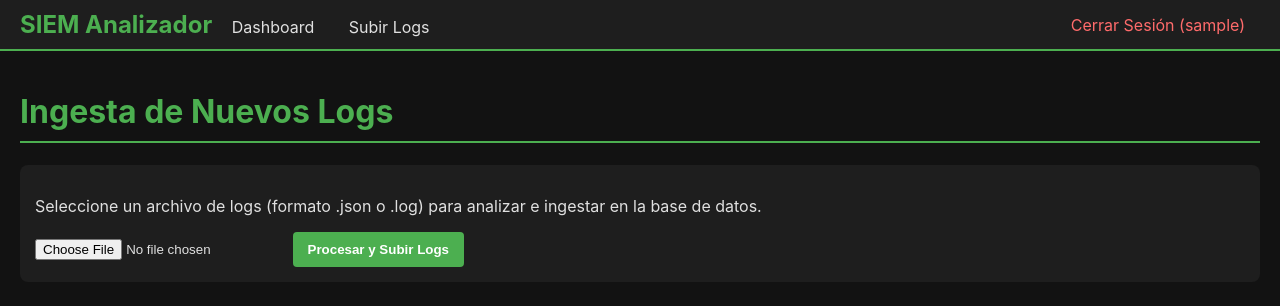
After one commit to leafar1087/python-siem-analyzer, a Flask app: page /upload in a window 1280 px wide. The commit adds this page. Shown: the top 306 px of the page. Run offline with Flask 3, Linux system fonts and the light colour scheme; the visitor is signed in with stand-in values (Sample User, id 1); data comes from the database, SQL or seed files in the repository.

Commit message:
Modulo SIEM: conexion a BD para lectura de logs

```diff
--- a/app.py
+++ b/app.py
@@ -1,6 +1,6 @@
 # app.py - Nuestro servidor web Flask
 
-import json, sys, pandas as pd, traceback
+import json, sys, pandas as pd, traceback, hashlib
 # importamos el modulo render_template para poder renderizar nuestras plantillas HTML
 from flask import Flask, request, jsonify, render_template, redirect, url_for, flash
 from models import LogEvent, ErrorLogEvent, WarnLogEvent, InfoLogEvent
@@ -8,11 +8,13 @@ from models import LogEvent, ErrorLogEvent, WarnLogEvent, InfoLogEvent
 
 # --- Nuevas importaciones para la Capa 0: Seguridad ---
 from flask_sqlalchemy import SQLAlchemy
+from sqlalchemy.exc import IntegrityError
 from flask_login import LoginManager, UserMixin, login_user, logout_user, login_required, current_user
 from flask_wtf import FlaskForm
 from wtforms import StringField, PasswordField, SubmitField
 from wtforms.validators import DataRequired
 from werkzeug.security import generate_password_hash, check_password_hash
+from werkzeug.utils import secure_filename
 
 
 # --- FORMULARIO DE LOGIN (CAPA 0) ---
@@ -64,10 +66,43 @@ class User(UserMixin, db.Model):
 def load_user(user_id):
     # Le dice a Flask login cómo cargar un usuario
 
-    return User.query.get(int(user_id))
+    return db.session.get(User, int(user_id))
 
+class Log(db.Model):
+    id = db.Column(db.Integer, primary_key=True)
+    # el hash unico para deduplicacion
+    # usampis index=true para que la busqueda sea mas rapida
+    log_hash = db.Column(db.String(64), index=True, unique=True, nullable=False)
+    timestamp = db.Column(db.String(100))
+    ip = db.Column(db.String(100), index=True)
+    nivel = db.Column(db.String(50))
+    severidad = db.Column(db.String(50), index=True)
+    mensaje = db.Column(db.Text)
 
+    def __init__(self, timestamp, nivel, mensaje, ip, severidad):
+        self.timestamp = timestamp
+        self.nivel = nivel
+        self.mensaje = mensaje
+        self.ip = ip
+        self.severidad = severidad
 
+        self.log_hash = self._generar_hash()
+
+    def _generar_hash(self):
+        string_unico = f"{self.timestamp}-{self.ip}-{self.mensaje}"
+
+        return hashlib.sha256(string_unico.encode('utf-8')).hexdigest()
+
+    def to_dict(self):
+        return{
+            "id": self.id,
+            "timestamp": self.timestamp,
+            "ip": self.ip,
+            "nivel": self.nivel,
+            "severidad": self.severidad,
+            "mensaje": self.mensaje,
+
+        }
 
 
 def cargar_y_analizar_logs():
@@ -109,13 +144,17 @@ def cargar_y_analizar_logs():
 
 def generar_estadisticas():
     """
-    Usa Pandas para leer el JSON y generar estadísticas.
+    Usa Pandas para leer la BASE DE DATOS y generar estadísticas.
     """
     try:
-        # 1. Leemos el JSON. 'orient="records"' es la clave que arreglamos.
-        df = pd.read_json("logs.json", orient="records")
+        # 1. Creamos una consulta de SQLAlchemy para seleccionar todos los logs
+        query = Log.query
 
-        # 2. Comprobamos si el DataFrame está vacío (buena práctica)
+        # 2. ¡La nueva magia! Pandas lee la consulta de SQLAlchemy
+        # 'db.engine' es el motor de conexión a nuestra BD (users.db)
+        df = pd.read_sql_query(query.statement, db.engine)
+
+        # 3. Comprobamos si el DataFrame está vacío
         if df.empty:
             return {
                 "total_logs": 0,
@@ -123,31 +162,35 @@ def generar_estadisticas():
                 "top_5_ips": {}
             }
 
-        # 3. Hacemos el análisis
-        # (Usa aquí la clave que corregiste, ej. 'ip_origen' o 'ip')
+        # 4. Hacemos el análisis (¡ESTO ES IDÉNTICO A ANTES!)
+        # (Asegúrate de que 'ip' coincida con tu columna)
         top_ips = df['ip'].value_counts().nlargest(5).to_dict()
         conteo_niveles = df['nivel'].value_counts().to_dict()
 
-        # 4. Preparamos la respuesta de éxito
+        # 5. Preparamos la respuesta de éxito
         stats = {
-            "total_logs": int(len(df)), # int() es una buena práctica
+            "total_logs": int(len(df)),
             "conteo_por_nivel": conteo_niveles,
             "top_5_ips": top_ips
         }
         return stats
 
-    except FileNotFoundError:
-        print("[ERROR] No se encontró el archivo logs.json")
-        return {"error": "No se encontró el archivo de logs."}
-    except KeyError as e:
-        # Si el error de 'ip_origen' regresa, esto lo atrapará
-        print(f"[ERROR] KeyError en Pandas: {e}")
-        return {"error": f"Discrepancia de nombres en logs.json. Falta la columna: {e}"}
     except Exception as e:
-        # Un 'atrapa-todo' para cualquier otro error de Pandas o de archivo
-        print(f"[ERROR] Error inesperado en generar_estadisticas: {e}")
+        db.session.rollback()
+        # Este error ahora sí debería ser visible si algo más falla
+        print(f"Error al generar estadísticas con Pandas: {e}")
         return {"error": str(e)}
 
+def parsear_log_json(archivo_subido):
+    try:
+        contenido_texto = archivo_subido.read().decode('utf-8')
+        logs_crudos = json.loads(contenido_texto)
+        if not isinstance(logs_crudos, list):
+            return None, "El JSON debe ser una lista de logs"
+        return logs_crudos, None
+    except Exception as e:
+        print(f"[ERROR] Error al parsear el archivo JSON: {e}")
+        return None, f"Error al leer el archivo JSON: {str(e)}"
 
 
 # --- ENDPOINTS (RUTAS) DE NUESTRA APP
@@ -195,46 +238,45 @@ def index():
     return render_template("index.html")
 
 @app.route("/api/logs")
-@login_required # Solo un usuario logueado puede ver los logs
+@login_required
 def get_logs():
 
     try:
         page = request.args.get('page', 1, type=int)
         per_page = request.args.get('per_page', 10, type=int)
     except ValueError:
-        return jsonify({"error": "Los parámetros de página deben ser números enteros"}), 400
+        return jsonify({"error": "Parámetros 'page' y 'per_page' deben ser números."}), 400
 
-    #1. Ejecutamos toda nuestra logica de POO
-    lista_de_objetos_log = cargar_y_analizar_logs()
-    total_logs = len(lista_de_objetos_log)
+    # --- ¡LÓGICA DE LECTURA ACTUALIZADA! ---
+    # Ya no leemos de 'logs.json', ¡consultamos la BD!
 
-    start_index = (page - 1) * per_page
-    end_index = start_index + per_page
+    # 1. Obtenemos el objeto de paginación de SQLAlchemy
+    # 'Log.query' es la base de nuestra consulta.
+    # '.order_by(Log.timestamp.desc())' muestra los logs más nuevos primero.
+    # '.paginate()' es la magia que maneja todo por nosotros.
+    try:
+        paginacion = Log.query.order_by(Log.timestamp.desc()).paginate(
+            page=page,
+            per_page=per_page,
+            error_out=False # No da error 404 si la página está vacía
+        )
+    except Exception as e:
+        db.session.rollback()
+        print(f"Error al consultar logs: {e}")
+        return jsonify({"error": "Error interno al consultar la base de datos."}), 500
 
-    logs_para_esta_pagina = lista_de_objetos_log[start_index:end_index]
-    #2. Convertimos nuestros objetos log en diccionarios
-    # el navegador no entiende un objeto de python, pero sí un diccionario/JSON
+    # 2. 'paginacion.items' contiene la lista de objetos Log para esta página
+    logs_para_esta_pagina = paginacion.items
 
-    logs_como_diccionarios = []
-    for log in logs_para_esta_pagina:
-        logs_como_diccionarios.append({
-            "timestamp": log.timestamp,
-            "ip": log.ip,
-            "mensaje": log.mensaje,
-            "severidad": log.obtener_severidad() # llamamos al metodo del objeto
-        })
+    # 3. Convertimos los objetos Log a diccionarios
+    logs_como_diccionarios = [log.to_dict() for log in logs_para_esta_pagina]
 
-    total_pages = (total_logs + per_page - 1) // per_page
-
-    # 3. Devolvemos la lista de diccionarios como JSON
-    # 'jsonify' convierte nuestra lista de Python en una respuesta JSON
-    # que el navegador puede entender.
-
+    # 4. Devolvemos el JSON con la info de paginación del objeto
     return jsonify({
-        "logs": logs_como_diccionarios,
-        "total_pages": total_pages,
-        "current_page": page,
-        "total_logs": total_logs
+        'logs': logs_como_diccionarios,
+        'current_page': paginacion.page,
+        'total_pages': paginacion.pages,
+        'total_logs': paginacion.total
     })
 
 @app.route("/api/stats")
@@ -255,7 +297,88 @@ def get_stats():
     # 3. Si todo va bien, devuelve el JSON con éxito (código 200 por defecto)
     return jsonify(estadisticas)
 
+@app.route('/upload', methods=['GET', 'POST'])
+@login_required
+def upload_logs():
+    # Si el método es POST, significa que el usuario ha subido el formulario
+    if request.method == 'POST':
 
+        # 1. Comprobamos que el formulario tenga una parte 'log_file'
+        if 'log_file' not in request.files:
+            flash('Error: No se encontró la parte del archivo.', 'danger')
+            return redirect(request.url)
+
+        file = request.files['log_file']
+
+        # 2. Comprobamos que el usuario haya seleccionado un archivo
+        if file.filename == '':
+            flash('Error: No se seleccionó ningún archivo.', 'danger')
+            return redirect(request.url)
+
+        if file:
+            # 3. Validamos el nombre del archivo (opcional pero seguro)
+            filename = secure_filename(file.filename)
+
+            # --- ¡AQUÍ EMPIEZA LA INGESTA! ---
+            if filename.endswith('.json'):
+                logs_crudos, error = parsear_log_json(file)
+                if error:
+                    flash(f'Error: {error}', 'danger')
+                    return redirect(request.url)
+
+                contador_nuevos = 0
+                contador_duplicados = 0
+
+                # 4. Iteramos sobre los logs del archivo
+                for log_dict in logs_crudos:
+                    try:
+                        # 5. Creamos el objeto Log
+                        # (Aquí asumimos que nuestro JSON tiene las mismas claves)
+                        # Nota: Nuestra clase LogEvent/ErrorLogEvent ya no se usa aquí
+                        # Estamos creando el objeto Log de la BD directamente.
+
+                        # (Vamos a simular la lógica de severidad aquí mismo)
+                        nivel = log_dict.get('nivel', 'INFO')
+                        severidad = "INFO"
+                        if nivel == "ERROR":
+                            severidad = "ALERTA CRÍTICA"
+                        elif nivel == "WARN":
+                            severidad = "AVISO"
+
+                        nuevo_log = Log(
+                            timestamp=log_dict.get('timestamp'),
+                            ip=log_dict.get('ip'),
+                            nivel=nivel,
+                            severidad=severidad,
+                            mensaje=log_dict.get('mensaje')
+                        )
+                        # (El hash se crea automáticamente en el __init__)
+
+                        # 6. Intentamos añadirlo a la BD
+                        db.session.add(nuevo_log)
+                        db.session.commit() # Hacemos commit por cada uno
+                        contador_nuevos += 1
+
+                    except IntegrityError:
+                        # 7. ¡DEDUPLICACIÓN!
+                        # Esto falla si el hash (log_hash) ya existe.
+                        # "Deshacemos" la transacción fallida
+                        db.session.rollback()
+                        contador_duplicados += 1
+                    except Exception as e:
+                        # Otro error (ej. datos faltantes)
+                        db.session.rollback()
+                        print(f"Error al procesar log: {e}")
+
+                flash(f'¡Archivo procesado! {contador_nuevos} logs nuevos añadidos, {contador_duplicados} duplicados ignorados.', 'success')
+                return redirect(url_for('upload_logs'))
+
+            else:
+                flash('Error: Formato de archivo no soportado. Por favor, suba un .json.', 'danger')
+                return redirect(request.url)
+
+    # Si el método es GET, solo mostramos la página de subida
+    return render_template('upload.html')
 # INICIO DEL SERVIDOR
 
 if __name__ == "__main__":
--- /dev/null
+++ b/templates/base.html
@@ -0,0 +1,101 @@
+<!DOCTYPE html>
+<html lang="es">
+<head>
+    <meta charset="UTF-8">
+    <meta name="viewport" content="width=device-width, initial-scale=1.0">
+    <title>{% block title %}SIEM Dashboard{% endblock %}</title>
+    <style>
+        body {
+            font-family: -apple-system, BlinkMacSystemFont, "Segoe UI", Roboto, Helvetica, Arial, sans-serif;
+            background-color: #121212;
+            color: #e0e0e0;
+            margin: 0;
+        }
+        /* --- ¡NUEVO MENÚ DE NAVEGACIÓN! --- */
+        nav {
+            background-color: #1e1e1e;
+            padding: 10px 20px;
+            border-bottom: 2px solid #4CAF50;
+            display: flex;
+            justify-content: space-between;
+            align-items: center;
+        }
+        nav a {
+            color: #e0e0e0;
+            text-decoration: none;
+            padding: 10px 15px;
+            border-radius: 4px;
+        }
+        nav a:hover {
+            background-color: #333;
+        }
+        nav .logo {
+            font-size: 1.5em;
+            font-weight: bold;
+            color: #4CAF50;
+        }
+        nav .user-actions a {
+            color: #ff6b6b; /* Rojo para logout */
+        }
+
+        /* Contenedor principal para el contenido */
+        .container {
+            padding: 20px;
+        }
+
+        /* (Estilos de H1, H2, tablas, etc. que ya teníamos) */
+        h1 {
+            color: #4CAF50;
+            border-bottom: 2px solid #4CAF50;
+            padding-bottom: 10px;
+        }
+        h2 { color: #e0e0e0; }
+        #stats-container, #log-container, .upload-container {
+            margin-top: 20px;
+            padding: 15px;
+            background-color: #1e1e1e;
+            border-radius: 8px;
+        }
+        table { border-collapse: collapse; width: 100%; }
+        th, td { border: 1px solid #444; padding: 8px; text-align: left; }
+        th { background-color: #333; }
+        button, input[type="submit"] {
+            padding: 10px 15px;
+            background-color: #4CAF50;
+            border: none;
+            border-radius: 4px;
+            color: #ffffff;
+            font-weight: bold;
+            cursor: pointer;
+        }
+
+        .flash-success {
+            padding: 15px; background-color: #4CAF50; color: white;
+            border-radius: 4px; margin-bottom: 15px;
+        }
+        .flash-danger {
+            padding: 15px; background-color: #ff6b6b; color: white;
+            border-radius: 4px; margin-bottom: 15px;
+        }
+    </style>
+</head>
+<body>
+
+    <nav>
+        <div>
+            <span class="logo">SIEM Analizador</span>
+            <a href="{{ url_for('index') }}">Dashboard</a>
+            <a href="{{ url_for('upload_logs') }}">Subir Logs</a>
+        </div>
+        <div class="user-actions">
+            <a href="{{ url_for('logout') }}">Cerrar Sesión ({{ current_user.username }})</a>
+        </div>
+    </nav>
+
+    <div class="container">
+        {% block content %}{% endblock %}
+    </div>
+
+    {% block scripts %}{% endblock %}
+</body>
+</html>
--- /dev/null
+++ b/templates/upload.html
@@ -0,0 +1,25 @@
+{% extends "base.html" %}
+
+{% block title %}Subir Logs - SIEM{% endblock %}
+
+{% block content %}
+    <h1>Ingesta de Nuevos Logs</h1>
+
+    {% with messages = get_flashed_messages(with_categories=true) %}
+        {% if messages %}
+            {% for category, message in messages %}
+                <div class="flash-{{ category }}">{{ message }}</div>
+            {% endfor %}
+        {% endif %}
+    {% endwith %}
+
+    <div class="upload-container">
+        <p>Seleccione un archivo de logs (formato .json o .log) para analizar e ingestar en la base de datos.</p>
+
+        <form method="POST" enctype="multipart/form-data">
+            <input type="file" name="log_file" required>
+            <input type="submit" value="Procesar y Subir Logs">
+        </form>
+    </div>
+
+{% endblock %}
```
Also changed, not shown: logs.json (deleted, +0 -77 lines), templates/index.html (+42 -85 lines).
